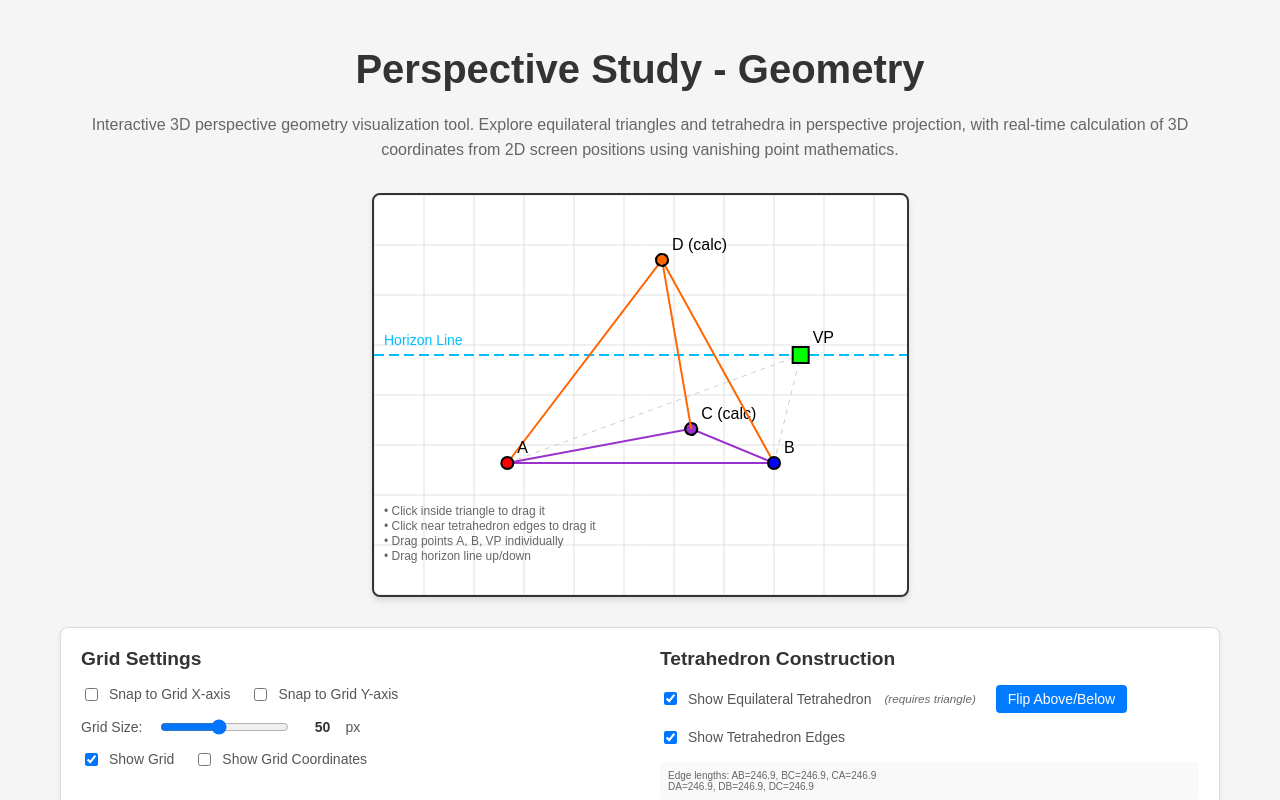
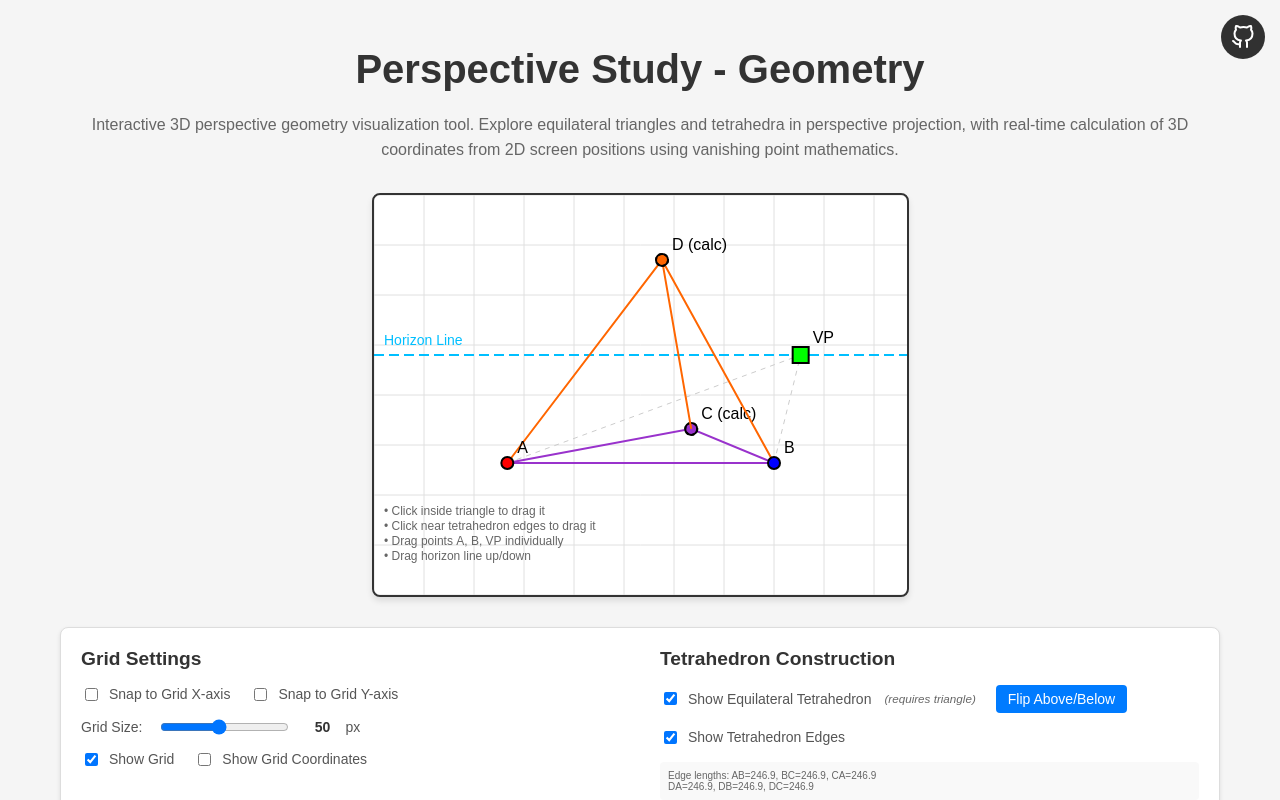
Before and after one commit to tpabarbosa/perspective-for-geometry, a plain HTML site: page index.html in a window 1280 px wide. Shown: the top 800 px of the page. Drawn offline with Linux system fonts and the light colour scheme.

Commit message:
add github link

```diff
--- a/index.html
+++ b/index.html
@@ -6,6 +6,11 @@
     <link rel="stylesheet" href="styles.css">
 </head>
 <body>
+    <a href="https://github.com/tpabarbosa/perspective-for-geometry" class="github-corner-modern" target="_blank" rel="noopener">
+        <svg width="60" height="60" viewBox="0 0 24 24" fill="none" stroke="currentColor" stroke-width="2" stroke-linecap="round" stroke-linejoin="round">
+            <path d="M9 19c-5 1.5-5-2.5-7-3m14 6v-3.87a3.37 3.37 0 0 0-.94-2.61c3.14-.35 6.44-1.54 6.44-7A5.44 5.44 0 0 0 20 4.77 5.07 5.07 0 0 0 19.91 1S18.73.65 16 2.48a13.38 13.38 0 0 0-7 0C6.27.65 5.09 1 5.09 1A5.07 5.07 0 0 0 5 4.77a5.44 5.44 0 0 0-1.5 3.78c0 5.42 3.3 6.61 6.44 7A3.37 3.37 0 0 0 9 18.13V22"/>
+        </svg>
+    </a>
     <div class="container">
         <header>
             <h1>Perspective Study - Geometry</h1>
--- a/styles.css
+++ b/styles.css
@@ -247,3 +247,29 @@ body.canvas-active {
     position: fixed;
     width: 100%;
 }
+
+/* Modern GitHub Corner */
+.github-corner-modern {
+    position: fixed;
+    top: 15px;
+    right: 15px;
+    z-index: 1000;
+    background: rgba(0, 0, 0, 0.8);
+    color: white;
+    padding: 10px;
+    border-radius: 50%;
+    transition: all 0.3s ease;
+    text-decoration: none;
+}
+
+.github-corner-modern:hover {
+    background: rgba(0, 0, 0, 0.9);
+    transform: scale(1.1);
+    color: white;
+}
+
+.github-corner-modern svg {
+    display: block;
+    width: 24px;
+    height: 24px;
+}
```
